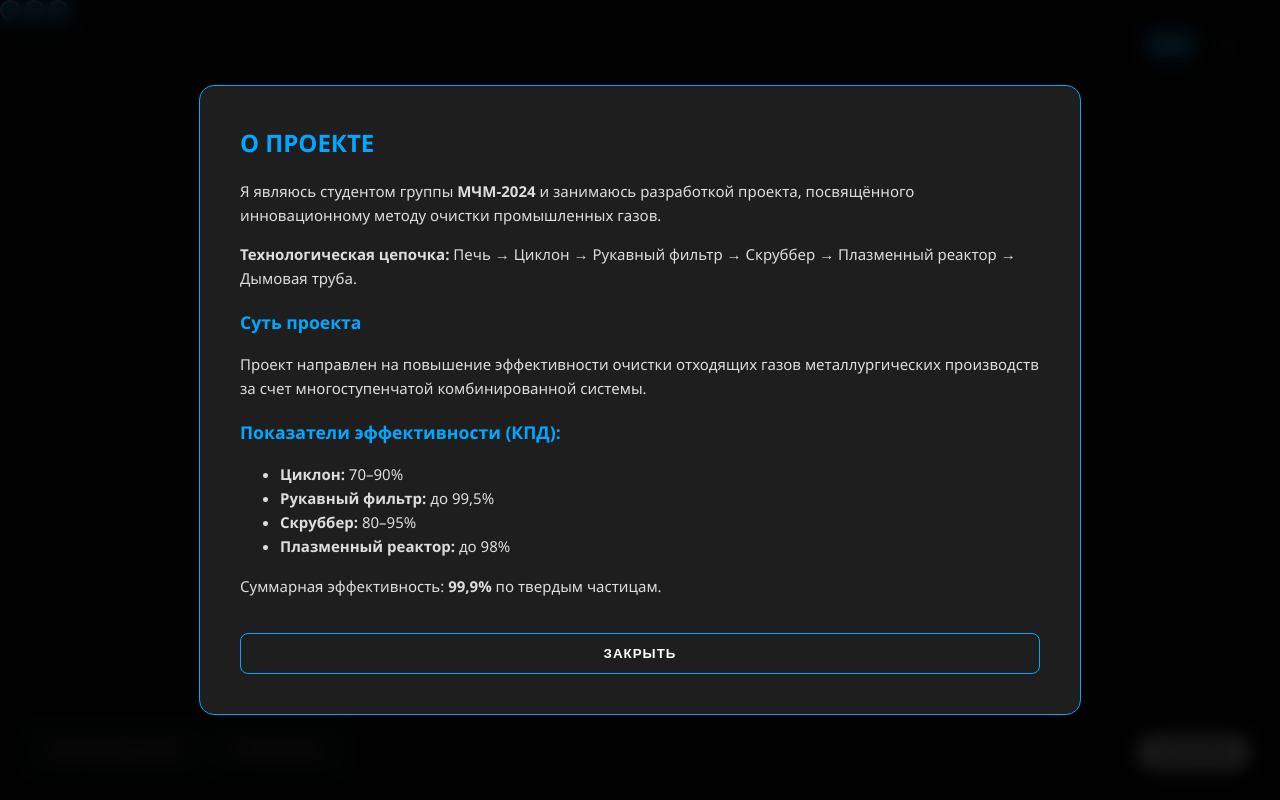
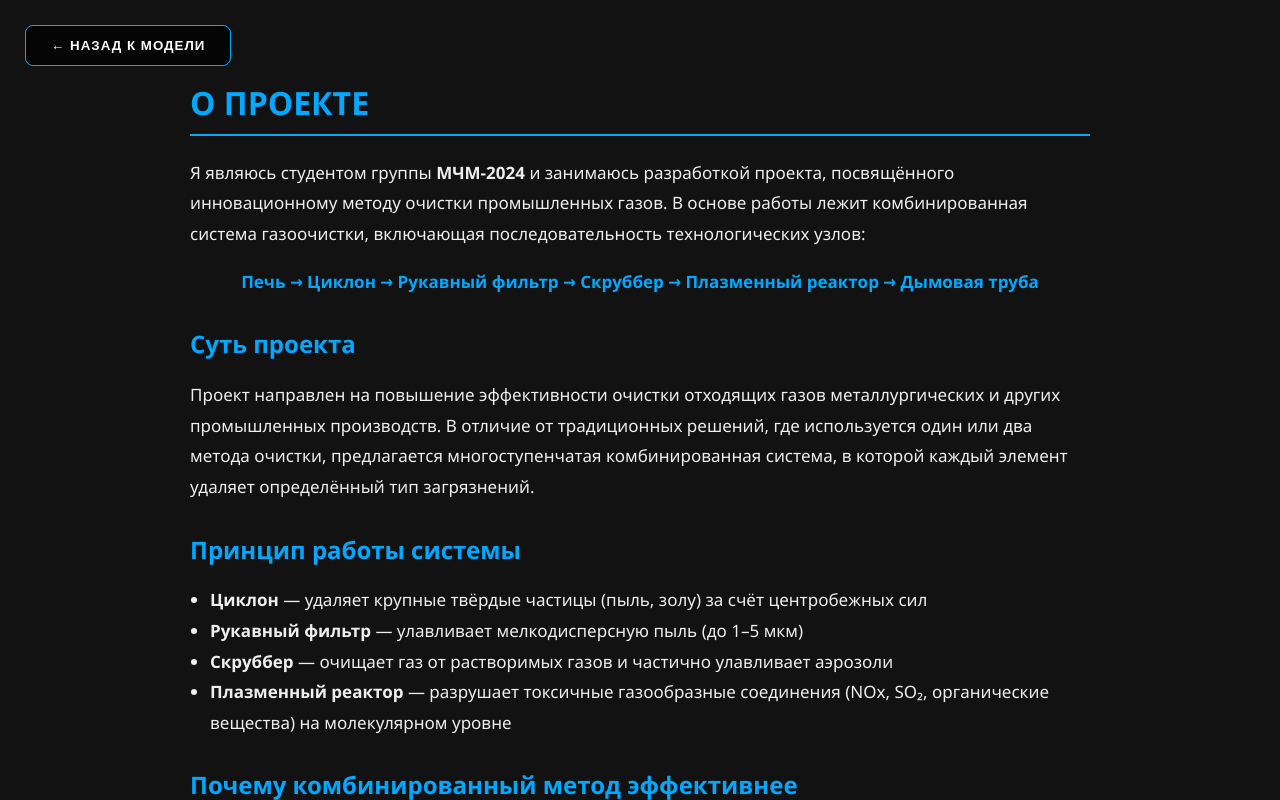
Before and after one commit to spirionidissergios-maker/myprojectmchm.github.io, a plain HTML site: page index.html in a window 1280 px wide. Both pictures are taken after a click on the button "О ПРОЕКТЕ". Drawn offline with Linux system fonts and the light colour scheme; some packages are replaced by stand-ins of ours; a script that the page names is missing.

Commit message:
Add files via upload

```diff
--- a/index.html
+++ b/index.html
@@ -3,70 +3,66 @@
 <head>
     <meta charset="UTF-8">
     <meta name="viewport" content="width=device-width, initial-scale=1.0">
-    <title>3D Технологии Газоочистки | МЧМ-2024</title>
+    <title>3D Технологии Газоочистки | Студент МЧМ-2024</title>
     <script type="module" src="https://ajax.googleapis.com/ajax/libs/model-viewer/3.4.0/model-viewer.min.js"></script>
     <style>
-        :root { --accent: #00a8ff; --bg: #121212; }
-        body { margin: 0; background: var(--bg); font-family: 'Segoe UI', Roboto, sans-serif; overflow: hidden; color: white; }
+        :root { --accent: #00a8ff; --bg: #0a0a0a; }
+        body { margin: 0; background: var(--bg); font-family: 'Segoe UI', Tahoma, sans-serif; color: white; overflow: hidden; }
 
-        model-viewer { width: 100vw; height: 100vh; background-color: var(--bg); }
+        model-viewer { width: 100vw; height: 100vh; display: block; }
 
-        /* Переключатель языков */
+        /* Языки */
         .lang-switcher {
-            position: absolute; top: 25px; right: 25px; z-index: 100;
-            display: flex; gap: 8px; background: rgba(0,0,0,0.6); padding: 5px; border-radius: 8px;
+            position: absolute; top: 25px; right: 25px; z-index: 1000;
+            display: flex; gap: 8px; background: rgba(0,0,0,0.7); padding: 5px; border-radius: 8px;
         }
         .lang-btn {
-            background: transparent; border: 1px solid rgba(255, 255, 255, 0.2);
+            background: transparent; border: 1px solid rgba(255,255,255,0.2);
             color: white; padding: 6px 14px; cursor: pointer; border-radius: 5px; transition: 0.3s;
         }
-        .lang-btn.active { background: var(--accent); border-color: var(--accent); font-weight: bold; }
+        .lang-btn.active { background: var(--accent); border-color: var(--accent); }
 
         /* Инфо-панель хотспотов */
         #info-panel {
-            position: absolute; top: 30px; left: 30px; width: 350px;
-            background: rgba(20, 20, 20, 0.9); backdrop-filter: blur(15px);
-            border-left: 5px solid var(--accent); padding: 20px; border-radius: 0 12px 12px 0;
-            box-shadow: 0 20px 40px rgba(0,0,0,0.6); opacity: 0; transform: translateX(-30px);
-            transition: 0.4s; pointer-events: none; z-index: 10;
+            position: absolute; top: 30px; left: 30px; width: 380px;
+            background: rgba(20, 20, 20, 0.95); backdrop-filter: blur(15px);
+            border-left: 5px solid var(--accent); padding: 25px; border-radius: 0 12px 12px 0;
+            box-shadow: 0 20px 40px rgba(0,0,0,0.8); opacity: 0; transform: translateX(-30px);
+            transition: 0.4s; pointer-events: none; z-index: 100;
         }
         #info-panel.active { opacity: 1; transform: translateX(0); }
-        #info-panel h2 { margin: 0 0 10px 0; font-size: 18px; color: var(--accent); }
-        #info-panel p { margin: 0; font-size: 14px; line-height: 1.6; color: #ccc; }
+        #info-panel h2 { margin: 0 0 12px 0; font-size: 20px; color: var(--accent); }
+        #info-panel p { margin: 0; font-size: 15px; line-height: 1.7; color: #e0e0e0; }
 
         /* Кнопки управления */
-        .bottom-controls { position: absolute; bottom: 30px; left: 30px; display: flex; gap: 12px; z-index: 100; }
+        .bottom-controls { position: absolute; bottom: 30px; left: 30px; display: flex; gap: 15px; z-index: 500; }
         .control-btn {
-            background: rgba(30, 30, 30, 0.8); border: 1px solid var(--accent);
-            color: white; padding: 12px 20px; border-radius: 8px; cursor: pointer;
-            transition: 0.3s; font-weight: bold; text-transform: uppercase; letter-spacing: 1px;
+            background: rgba(0,0,0,0.7); border: 1px solid var(--accent);
+            color: white; padding: 12px 25px; border-radius: 8px; cursor: pointer;
+            transition: 0.3s; font-weight: bold; letter-spacing: 1px;
         }
-        .control-btn:hover { background: var(--accent); box-shadow: 0 0 15px var(--accent); }
+        .control-btn:hover { background: var(--accent); }
         .control-btn.active { background: #ff4500; border-color: #ff4500; }
 
-        /* Модальное окно "О проекте" */
-        #about-modal {
-            position: fixed; top: 0; left: 0; width: 100%; height: 100%;
-            background: rgba(0,0,0,0.9); display: none; align-items: center; justify-content: center;
-            z-index: 1000; backdrop-filter: blur(8px);
+        /* ОТДЕЛЬНАЯ СТРАНИЦА "О ПРОЕКТЕ" */
+        #about-page {
+            position: fixed; top: 0; left: 0; width: 100vw; height: 100vh;
+            background: #121212; z-index: 9999; display: none;
+            overflow-y: auto; padding: 60px 20px; box-sizing: border-box;
         }
-        .modal-content {
-            background: #1e1e1e; padding: 40px; border-radius: 15px;
-            max-width: 800px; max-height: 80vh; overflow-y: auto;
-            border: 1px solid var(--accent); position: relative;
-        }
-        .modal-content h2 { color: var(--accent); margin-top: 0; }
-        .modal-content h3 { color: var(--accent); font-size: 1.1em; margin-top: 20px; }
-        .modal-content p, .modal-content li { color: #ddd; line-height: 1.6; font-size: 15px; text-align: left; }
-        .close-modal { position: sticky; bottom: 0; width: 100%; margin-top: 20px; }
+        .about-container { max-width: 900px; margin: 0 auto; }
+        .about-container h1 { color: var(--accent); border-bottom: 2px solid var(--accent); padding-bottom: 10px; }
+        .about-container h2 { color: var(--accent); margin-top: 30px; }
+        .about-container p, .about-container li { font-size: 17px; line-height: 1.8; color: #eee; }
+        .about-container ul { padding-left: 20px; }
+        .close-about { position: fixed; top: 25px; left: 25px; z-index: 10000; }
 
         /* Хотспоты */
         .Hotspot {
             background: var(--accent); border-radius: 50%; border: 2px solid #fff;
-            width: 20px; height: 20px; cursor: pointer; box-shadow: 0 0 15px var(--accent);
+            width: 20px; height: 20px; cursor: pointer; box-shadow: 0 0 20px rgba(0,168,255,0.6);
         }
-
-        #ar-button { background: #fff; border-radius: 20px; border: none; padding: 10px 20px; position: absolute; bottom: 30px; right: 30px; font-weight: bold; cursor: pointer; }
+        #ar-button { background: #fff; border-radius: 20px; border: none; padding: 12px 24px; position: absolute; bottom: 30px; right: 30px; font-weight: bold; cursor: pointer; }
     </style>
 </head>
 <body>
@@ -77,27 +73,29 @@
     </div>
 
     <div id="info-panel">
-        <h2 id="info-title">Объект</h2>
-        <p id="info-text">Наведите на точку</p>
+        <h2 id="info-title"></h2>
+        <p id="info-text"></p>
+    </div>
+
+    <div id="about-page">
+        <button class="control-btn close-about" onclick="toggleAbout()">← НАЗАД К МОДЕЛИ</button>
+        <div class="about-container" id="about-content">
+            </div>
     </div>
 
     <div class="bottom-controls">
-        <button class="control-btn" onclick="toggleXray()" id="xray-btn">Рентген (X-Ray)</button>
-        <button class="control-btn" onclick="toggleAbout()">О проекте</button>
-    </div>
-
-    <div id="about-modal">
-        <div class="modal-content">
-            <div id="about-text-content">
-                </div>
-            <button class="control-btn close-modal" onclick="toggleAbout()">Закрыть</button>
-        </div>
+        <button class="control-btn" onclick="toggleXray()" id="xray-btn">X-RAY РЕЖИМ</button>
+        <button class="control-btn" onclick="toggleAbout()">О ПРОЕКТЕ</button>
     </div>
 
     <model-viewer id="main-model" src="my_model.glb" ar camera-controls shadow-intensity="2" auto-rotate>
-        <button class="Hotspot" slot="hotspot-8" data-position="0.5644m 1.8532m 18.3852m" onmouseover="showData(8)" onmouseout="hideInfo()"></button>
-        <button class="Hotspot" slot="hotspot-9" data-position="11.1544m 4.0896m 14.5385m" onmouseover="showData(9)" onmouseout="hideInfo()"></button>
-        <button class="Hotspot" slot="hotspot-10" data-position="22.2750m 4.0559m 17.3067m" onmouseover="showData(10)" onmouseout="hideInfo()"></button>
+        <button class="Hotspot" slot="hotspot-8" data-position="0.5644m 1.8532m 18.3852m" data-normal="0m 0m 1m" onmouseover="showData(8)" onmouseout="hideInfo()"></button>
+        <button class="Hotspot" slot="hotspot-9" data-position="11.1544m 4.0896m 14.5385m" data-normal="0.0958m -0.2075m 0.9735m" onmouseover="showData(9)" onmouseout="hideInfo()"></button>
+        <button class="Hotspot" slot="hotspot-10" data-position="22.2750m 4.0559m 17.3067m" data-normal="0m 0m 1m" onmouseover="showData(10)" onmouseout="hideInfo()"></button>
+        <button class="Hotspot" slot="hotspot-11" data-position="30.9266m 4.4094m 15.5866m" data-normal="-0.0980m 0m 0.9951m" onmouseover="showData(11)" onmouseout="hideInfo()"></button>
+        <button class="Hotspot" slot="hotspot-12" data-position="38.7348m 1.9256m 14.6947m" data-normal="-0.0157m -0.4366m 0.8994m" onmouseover="showData(12)" onmouseout="hideInfo()"></button>
+        <button class="Hotspot" slot="hotspot-13" data-position="45.1935m 13.1032m 15.1441m" data-normal="-0.0979m 0.0204m 0.9949m" onmouseover="showData(13)" onmouseout="hideInfo()"></button>
+
         <button slot="ar-button" id="ar-button">AR РЕЖИМ</button>
     </model-viewer>
 
@@ -107,44 +105,64 @@
 
         const content = {
             ru: {
-                8: { t: "Печь", d: "Металлургическая печь МЧМ-2024. Источник первичного загрязнения." },
-                9: { t: "Циклон", d: "Центробежная очистка от крупных частиц пыли." },
-                10: { t: "Рукавный фильтр", d: "Тонкая очистка ткани от мелкодисперсной пыли." },
+                8: { t: "Металлургическая печь", d: "Основной теплотехнический агрегат, где происходит плавление металла. В процессе горения топлива и плавления сырья образуется сложная смесь дымовых газов, содержащая твердые взвеси, оксиды углерода и серы, требующая многоступенчатой очистки перед выбросом." },
+                9: { t: "Циклонный сепаратор", d: "Первая ступень сухой очистки. Газовый поток закручивается внутри конуса; тяжелые частицы пыли под действием центробежной силы прижимаются к стенкам и оседают в бункере, а очищенный от крупной фракции газ уходит вверх." },
+                10: { t: "Рукавный фильтр (Baghouse)", d: "Аппарат для тонкой механической очистки. Газ проходит сквозь тысячи тканевых рукавов, которые задерживают до 99.9% мелкодисперсной пыли. Оснащен системой импульсной регенерации (встряхивания) для автоматической очистки ткани." },
+                11: { t: "Скруббер (Мокрая очистка)", d: "Аппарат, в котором газ промывается жидкостью (обычно водой или щелочным раствором). Эффективно удаляет не только остатки пыли, но и опасные газообразные примеси (SO2, HCl), охлаждая поток перед дальнейшей обработкой." },
+                12: { t: "Плазменный реактор", d: "Инновационная установка финишной очистки. Высокоэнергетическая плазма разрушает молекулы токсичных органических соединений и диоксинов, превращая их в безопасные элементарные компоненты. Обеспечивает высочайший экологический стандарт." },
+                13: { t: "Дымовая труба", d: "Финальное звено системы. Высотное сооружение создает естественную тягу и обеспечивает рассеивание полностью очищенного и охлажденного газа в верхних слоях атмосферы, исключая концентрацию вредных веществ у земли." },
                 about: `
-                    <h2>О ПРОЕКТЕ</h2>
-                    <p>Я являюсь студентом группы <b>МЧМ-2024</b> и занимаюсь разработкой проекта, посвящённого инновационному методу очистки промышленных газов.</p>
-                    <p><b>Технологическая цепочка:</b> Печь → Циклон → Рукавный фильтр → Скруббер → Плазменный реактор → Дымовая труба.</p>
-                    <h3>Суть проекта</h3>
-                    <p>Проект направлен на повышение эффективности очистки отходящих газов металлургических производств за счет многоступенчатой комбинированной системы.</p>
-                    <h3>Показатели эффективности (КПД):</h3>
+                    <h1>О ПРОЕКТЕ</h1>
+                    <p>Я являюсь студентом группы <b>МЧМ-2024</b> и занимаюсь разработкой проекта, посвящённого инновационному методу очистки промышленных газов. В основе работы лежит комбинированная система газоочистки, включающая последовательность технологических узлов:</p>
+                    <p style="text-align:center; color: #00a8ff; font-weight: bold;">Печь → Циклон → Рукавный фильтр → Скруббер → Плазменный реактор → Дымовая труба</p>
+
+                    <h2>Суть проекта</h2>
+                    <p>Проект направлен на повышение эффективности очистки отходящих газов металлургических и других промышленных производств. В отличие от традиционных решений, где используется один или два метода очистки, предлагается многоступенчатая комбинированная система, в которой каждый элемент удаляет определённый тип загрязнений.</p>
+
+                    <h2>Принцип работы системы</h2>
                     <ul>
-                        <li><b>Циклон:</b> 70–90%</li>
-                        <li><b>Рукавный фильтр:</b> до 99,5%</li>
-                        <li><b>Скруббер:</b> 80–95%</li>
-                        <li><b>Плазменный реактор:</b> до 98%</li>
+                        <li><b>Циклон</b> — удаляет крупные твёрдые частицы (пыль, золу) за счёт центробежных сил</li>
+                        <li><b>Рукавный фильтр</b> — улавливает мелкодисперсную пыль (до 1–5 мкм)</li>
+                        <li><b>Скруббер</b> — очищает газ от растворимых газов и частично улавливает аэрозоли</li>
+                        <li><b>Плазменный реактор</b> — разрушает токсичные газообразные соединения (NOx, SO₂, органические вещества) на молекулярном уровне</li>
                     </ul>
-                    <p>Суммарная эффективность: <b>99,9%</b> по твердым частицам.</p>
+
+                    <h2>Почему комбинированный метод эффективнее</h2>
+                    <p>Использование одного метода очистки обычно даёт ограниченный результат, так как разные загрязнители требуют разных физических и химических подходов. Комбинированная система позволяет:</p>
+                    <ul>
+                        <li>Поэтапно удалять загрязнения разной природы</li>
+                        <li>Снижать нагрузку на каждый последующий аппарат</li>
+                        <li>Достигать высокой степени очистки за счёт синергии методов</li>
+                    </ul>
+
+                    <h2>Количественные показатели эффективности</h2>
+                    <p>По расчётам и данным аналогичных технологий:</p>
+                    <ul>
+                        <li><b>Циклон:</b> 70–90% удаления крупных частиц</li>
+                        <li><b>Рукавный фильтр:</b> до 99–99,5% по мелкой пыли</li>
+                        <li><b>Скруббер:</b> 80–95% по газовым загрязнителям</li>
+                        <li><b>Плазменный реактор:</b> до 90–98% разложения токсичных газов</li>
+                    </ul>
+                    <p><b>Суммарная эффективность системы может достигать 99,9% по твёрдым частицам и более 95–98% по газообразным загрязнителям.</b></p>
+
+                    <h2>Преимущества проекта</h2>
+                    <ul>
+                        <li>Существенное снижение выбросов в атмосферу</li>
+                        <li>Соответствие современным экологическим стандартам</li>
+                        <li>Универсальность (металлургия, энергетика, химия)</li>
+                        <li>Повышение экологической безопасности производства</li>
+                    </ul>
                 `
             },
             kz: {
-                8: { t: "Пеш", d: "МЧМ-2024 металлургиялық пеші. Алғашқы ластану көзі." },
-                9: { t: "Циклон", d: "Ірі шаң бөлшектерінен центробежді тазарту." },
-                10: { t: "Жеңді сүзгі", d: "Ұсақ шаңды мата арқылы жұқа тазарту." },
-                about: `
-                    <h2>ЖОБА ТУРАЛЫ</h2>
-                    <p>Мен <b>МЧМ-2024</b> тобының студентімін және өнеркәсіптік газдарды тазартудың инновациялық әдісіне арналған жобаны әзірлеумен айналысамын.</p>
-                    <p><b>Технологиялық тізбек:</b> Пеш → Циклон → Жеңді сүзгі → Скруббер → Плазмалық реактор → Түтін мұржасы.</p>
-                    <h3>Жобаның мақсаты</h3>
-                    <p>Жоба металлургиялық өндірістердің шығарынды газдарын тазарту тиімділігін көп сатылы аралас жүйе арқылы арттыруға бағытталған.</p>
-                `
+                // Здесь добавь свой текст для KZ версии хотспотов (8-13) и "About"
             }
         };
 
         function setLang(lang) {
             currentLang = lang;
             document.querySelectorAll('.lang-btn').forEach(btn => btn.classList.toggle('active', btn.innerText.toLowerCase() === lang));
-            document.getElementById('about-text-content').innerHTML = content[lang].about;
-            hideInfo();
+            document.getElementById('about-content').innerHTML = content[lang].about;
         }
 
         function showData(id) {
@@ -159,32 +177,30 @@
         function hideInfo() { document.getElementById('info-panel').classList.remove('active'); }
 
         function toggleAbout() {
-            const modal = document.getElementById('about-modal');
-            modal.style.display = (modal.style.display === 'flex') ? 'none' : 'flex';
+            const page = document.getElementById('about-page');
+            page.style.display = (page.style.display === 'block') ? 'none' : 'block';
         }
 
         function toggleXray() {
             xrayEnabled = !xrayEnabled;
             const modelViewer = document.querySelector('#main-model');
             const materials = modelViewer.model.materials;
-
             materials.forEach(mat => {
-                // ВАЖНО: Проверь имена материалов в Blender!
+                // Условие срабатывает, если в названии материала есть 'body' или 'outer'
                 if (mat.name.toLowerCase().includes('body') || mat.name.toLowerCase().includes('outer')) {
                     mat.setAlphaMode(xrayEnabled ? "BLEND" : "OPAQUE");
                     mat.pbrMetallicRoughness.setBaseColorFactor(xrayEnabled ? [1, 1, 1, 0.2] : [1, 1, 1, 1]);
                 }
+                // Внутренности начинают светиться при X-Ray
                 if (mat.name.toLowerCase().includes('inner') || mat.name.toLowerCase().includes('glow')) {
-                    mat.setEmissiveFactor(xrayEnabled ? [0, 0.7, 1] : [0, 0, 0]);
+                    mat.setEmissiveFactor(xrayEnabled ? [0, 0.6, 1] : [0, 0, 0]);
                 }
             });
-
             const btn = document.getElementById('xray-btn');
             btn.classList.toggle('active', xrayEnabled);
-            btn.innerText = xrayEnabled ? "Обычный вид" : "Рентген (X-Ray)";
+            btn.innerText = xrayEnabled ? "ОБЫЧНЫЙ ВИД" : "X-RAY РЕЖИМ";
         }
 
-        // Инициализация текста при загрузке
         setLang('ru');
     </script>
 </body>
```
